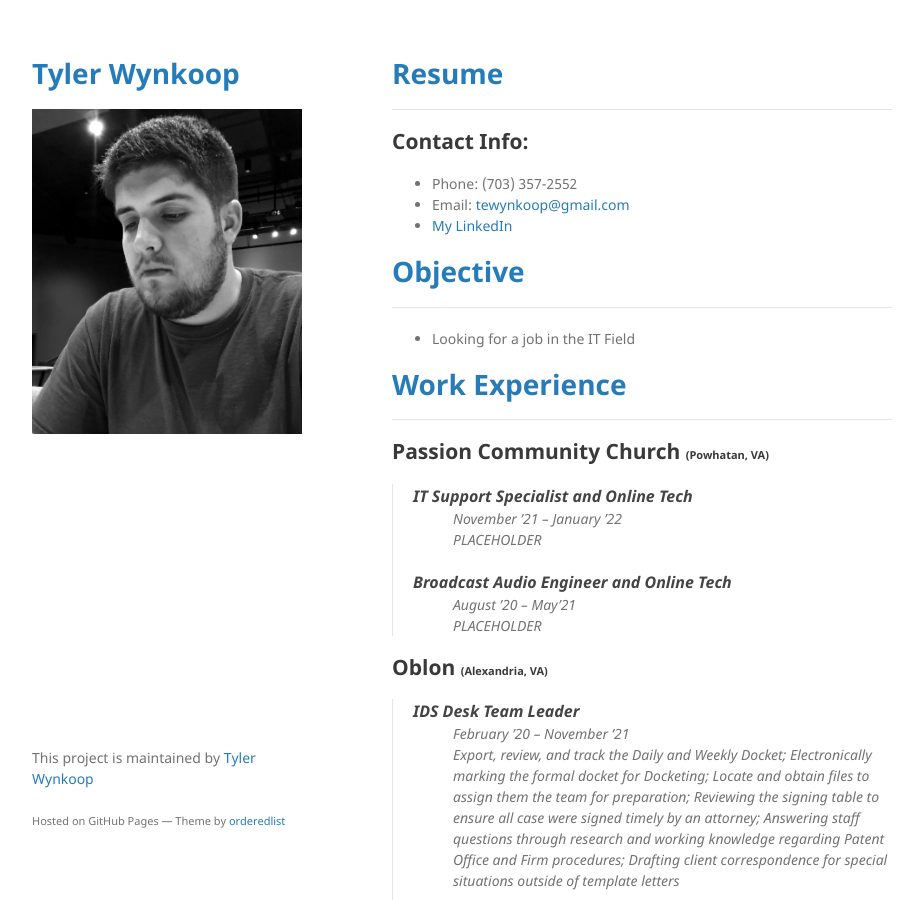
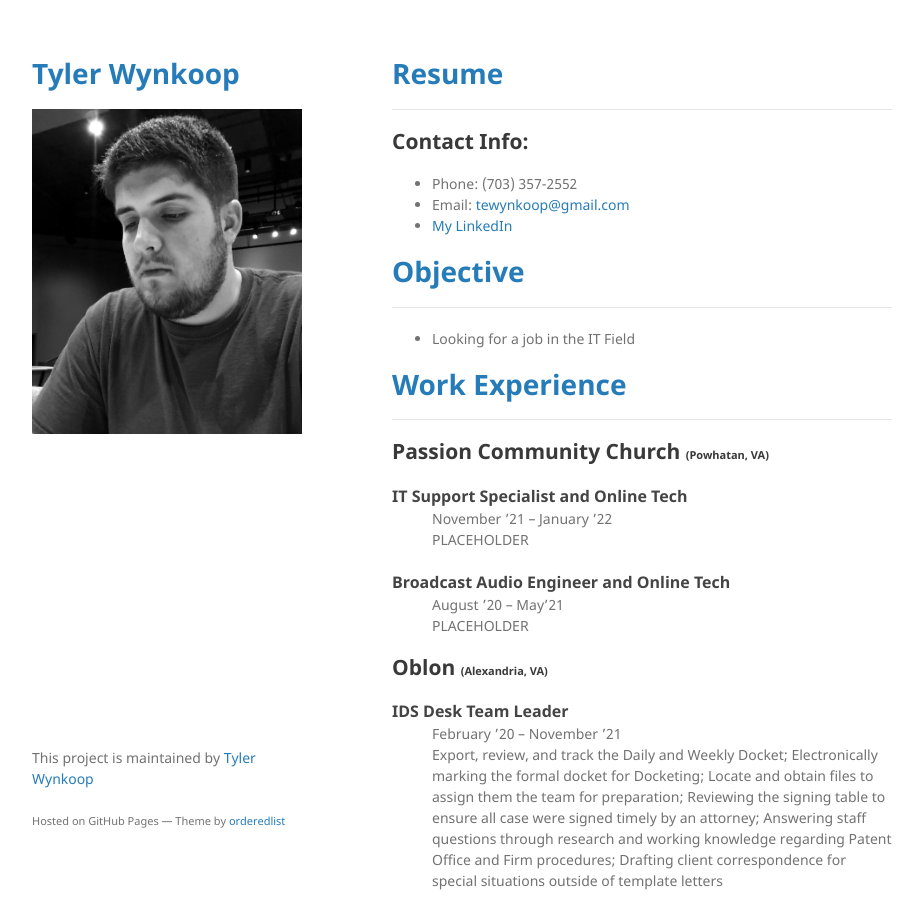
Before and after one commit to tewynkoop/TylerWynkoop, a Jekyll site: the page built from index.md, in a window 1280 px wide and 900 px high. Shown: the whole window, without its empty margins (178-1101 px from the left). Built offline with Jekyll 4.4.1, drawn with Linux system fonts in a browser that asks for light colours; a script that is not in the unit is left out; our own code applies the rules of GitHub Pages for plain Markdown files.

Commit message:
Update index.md

```diff
--- a/index.md
+++ b/index.md
@@ -20,47 +20,47 @@ layout: default
 
 ## Passion Community Church <small><small><small> (Powhatan, VA) </small></small></small>
 
-> <dl>
-> <dt style="font-size:16px"><b>IT Support Specialist and Online Tech</b></dt>
-> <dd>November ’21 – January ’22</dd>
-> <dd>PLACEHOLDER</dd>
-> </dl>
->
-> <dl>
-> <dt style="font-size:16px"><b>Broadcast Audio Engineer and Online Tech</b></dt>
-> <dd>August ’20 – May’21</dd>
-> <dd>PLACEHOLDER</dd>
-> </dl>
+<dl>
+<dt style="font-size:16px"><b>IT Support Specialist and Online Tech</b></dt>
+<dd>November ’21 – January ’22</dd>
+<dd>PLACEHOLDER</dd>
+</dl>
+
+<dl>
+<dt style="font-size:16px"><b>Broadcast Audio Engineer and Online Tech</b></dt>
+<dd>August ’20 – May’21</dd>
+<dd>PLACEHOLDER</dd>
+</dl>
 
 ## Oblon <small><small><small> (Alexandria, VA) </small></small></small>
 
-> <dl>
-> <dt style="font-size:16px"><b>IDS Desk Team Leader</b></dt>
-> <dd>February ’20 – November ’21</dd>
-> <dd>Export, review, and track the Daily and Weekly Docket; Electronically marking the formal docket for Docketing; Locate and obtain files to assign them the team for preparation; Reviewing the signing table to ensure all case were signed timely by an attorney; Answering staff questions through research and working knowledge regarding Patent Office and Firm procedures; Drafting client correspondence for special situations outside of template letters</dd>
-> </dl>
->
-> <dl>
-> <dt style="font-size:16px"><b>Formalities Specialist</b></dt>
-> <dd>September ’18 – February ’20</dd>
-> <dd>Reviewed and processes all associated formalities after filing of new applications to include Letters Patent. Prepared and e-filed Information Disclosure Statements to include determining whether fees or certification were required.</dd>
-> </dl>
+<dl>
+<dt style="font-size:16px"><b>IDS Desk Team Leader</b></dt>
+<dd>February ’20 – November ’21</dd>
+<dd>Export, review, and track the Daily and Weekly Docket; Electronically marking the formal docket for Docketing; Locate and obtain files to assign them the team for preparation; Reviewing the signing table to ensure all case were signed timely by an attorney; Answering staff questions through research and working knowledge regarding Patent Office and Firm procedures; Drafting client correspondence for special situations outside of template letters</dd>
+</dl>
+
+<dl>
+<dt style="font-size:16px"><b>Formalities Specialist</b></dt>
+<dd>September ’18 – February ’20</dd>
+<dd>Reviewed and processes all associated formalities after filing of new applications to include Letters Patent. Prepared and e-filed Information Disclosure Statements to include determining whether fees or certification were required.</dd>
+</dl>
 
 ## Target <small><small><small> (Fairfax, VA) </small></small></small>
 
-> <dl>
-> <dt style="font-size:16px"><b>Electronics Team Leader</b></dt>
-> <dd>October ’17 – September ’18</dd>
-> <dd>Schedule team members according to weekly workload, manage specialty teams and train them to have expert knowledge in the areas they work, track numbers for a variety of areas to find ways to improve using custom excel. Cross trained in multiple areas, was responsible for helping guests making informed decisions, provide backup as needed throughout the store, set planograms, back stock and pull items for guests</dd>
-> </dl>
+<dl>
+<dt style="font-size:16px"><b>Electronics Team Leader</b></dt>
+<dd>October ’17 – September ’18</dd>
+<dd>Schedule team members according to weekly workload, manage specialty teams and train them to have expert knowledge in the areas they work, track numbers for a variety of areas to find ways to improve using custom excel. Cross trained in multiple areas, was responsible for helping guests making informed decisions, provide backup as needed throughout the store, set planograms, back stock and pull items for guests</dd>
+</dl>
 
 ## Christ United Methodist Church <small><small><small> (Fairfax Station, VA) </small></small></small>
 
-> <dl>
-> <dt style="font-size:16px"><b>IT Support Specialist</b></dt>
-> <dd>March ’16 – April ’16</dd>
-> <dd>Provided IT support for a large church. Managed an active directory server to reset passwords and edit accounts, worked with outside entities to make sure they had the support they needed, did onsite trouble shooting for computers and printers across the campus, and set up new machines when they came in, helped to configure servers and storage arrays.</dd>
-> </dl>
+<dl>
+<dt style="font-size:16px"><b>IT Support Specialist</b></dt>
+<dd>March ’16 – April ’16</dd>
+<dd>Provided IT support for a large church. Managed an active directory server to reset passwords and edit accounts, worked with outside entities to make sure they had the support they needed, did onsite trouble shooting for computers and printers across the campus, and set up new machines when they came in, helped to configure servers and storage arrays.</dd>
+</dl>
 
 # <span style="color:#267CB9"> Awards/Certifications </span>
 -----
```
